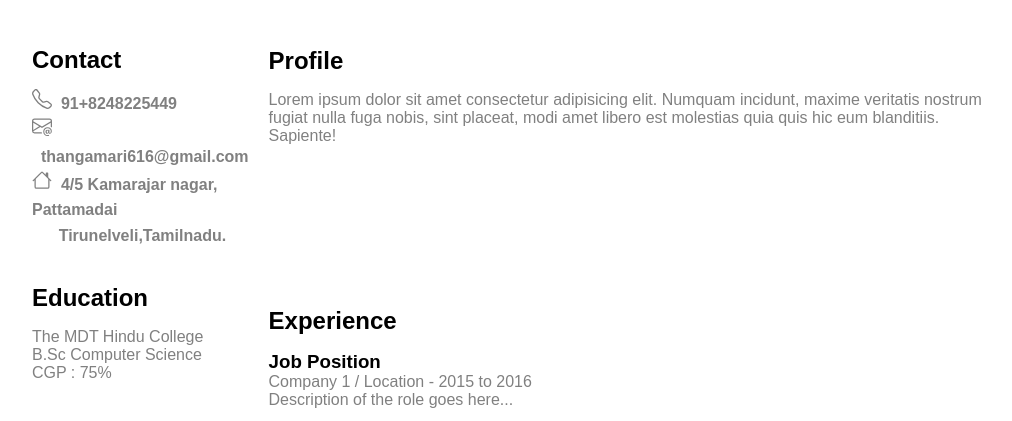
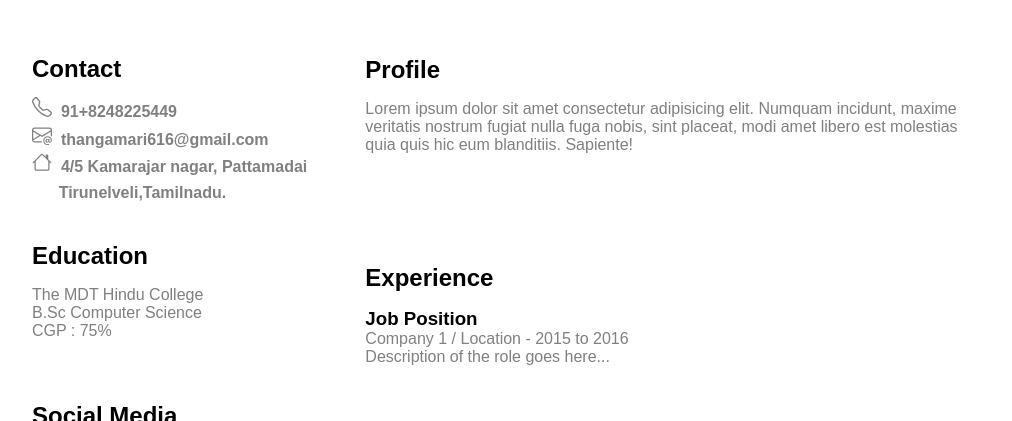
Before and after one commit to thangamari27/resumecv, a plain HTML site: page resume/index.html in a window 1280 px wide. Shown: the part 335-756 px from the top of the page, without its empty margins (128-1140 px from the left). Drawn offline with nearby package versions, Linux system fonts and the light colour scheme.

Commit message:
Media Query changes

```diff
--- a/resume/style.css
+++ b/resume/style.css
@@ -247,13 +247,13 @@ section{
 }
 
 /* Responsive Grid */
-@media (min-width: 768px) {
+@media (min-width: 1024px) {
     #header{
         display: none;
     }
     .resume-container {
         display: grid;
-        grid-template-columns: 1fr;
+        grid-template-columns: 1fr 2fr;
         gap: 20px;
     }
 
```
